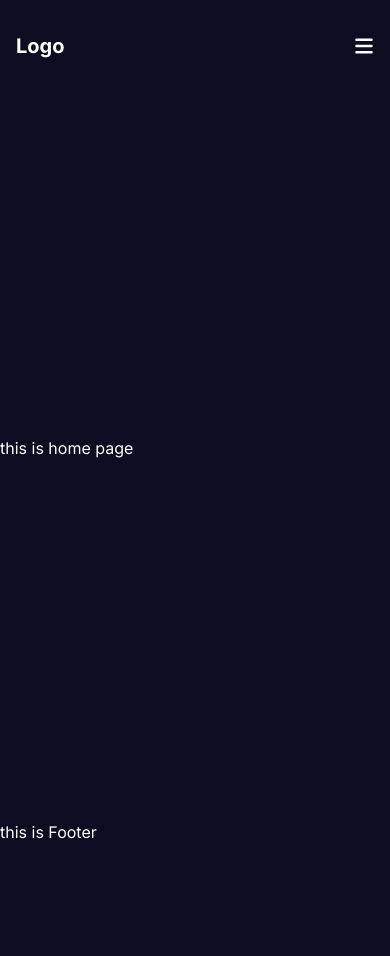
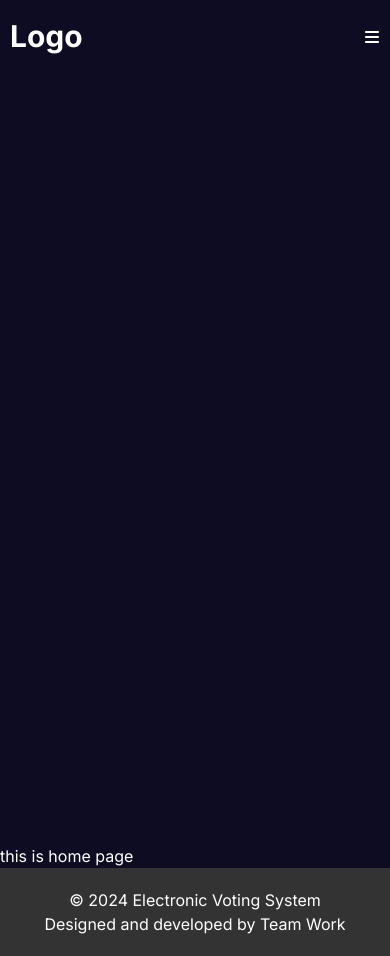
Before and after one commit to jsjunayet/teamwork-1, a Next.js app: page / in a window 390 px wide. Before the commit the page ends 844 px from the top, so only its background shows below. Built offline with nearby package versions, Linux system fonts and the light colour scheme.

Commit message:
added footer and navbar i compelete my work create by junayet

```diff
--- a/src/Component/Footer/Footer.js
+++ b/src/Component/Footer/Footer.js
@@ -1,10 +1,19 @@
+
+
+import React from 'react';
+import styles from './Footer.module.css';
 
 const Footer = () => {
-    return (
-        <div>
-            this is Footer
+  return (
+    <footer className={styles.footer}>
+      <div className={styles.footerContent}>
+        <div className={styles.footerRight}>
+          <p>&copy; 2024 Electronic Voting System</p>
+          <p>Designed and developed by Team Work</p>
         </div>
-    );
+      </div>
+    </footer>
+  );
 };
 
 export default Footer;
--- /dev/null
+++ b/src/Component/Footer/Footer.module.css
@@ -0,0 +1,25 @@
+
+.footer {
+    background-color: #333;
+    color: #fff;
+    padding: 20px;
+    text-align: center;
+  }
+
+  .footer-content {
+    display: flex;
+    flex-wrap: wrap;
+    justify-content: space-between;
+    align-items: center;
+  }
+
+ .footer-right {
+    flex-basis: 100%;
+    margin-bottom: 20px;
+  }
+
+  @media (min-width: 768px) {
+     .footer-right {
+      flex-basis: 30%;
+    }
+  }
--- a/src/Component/Navbar/Link/Link.module.css
+++ b/src/Component/Navbar/Link/Link.module.css
@@ -4,8 +4,6 @@
 }
 .menu{
     display: none;
-    cursor: pointer;
-    z-index: 100;
 }
 .mobileDevice{
     display: none;
@@ -20,8 +18,6 @@
         display: block;
         cursor: pointer;
         z-index: 100;
-        animation: sildIn 1.5 ease ;
-        font-size: 20px;
 
     }
     .mobileDevice{
@@ -30,24 +26,24 @@
         right: 0;
         height: calc(60vh - 10px);
         width: 100%;
-        background: #000;
+        background: black;
         display: flex;
         flex-direction: column;
         justify-content: center;
         align-items: center;
         gap: 15px;
         overflow: hidden;
-        animation: sildIn 1.5s ease;
-        z-index: -1;
+        animation: slideIn 1.5s ease;
     }
-    @keyframes sildIn {
+
+    @keyframes slideIn {
         from {
             transform: translateY(-100%);
         }
         to {
             transform: translateY(0);
         }
-
     }
 
+
 }
--- a/src/Component/Navbar/NavLink/Navlink.js
+++ b/src/Component/Navbar/NavLink/Navlink.js
@@ -6,6 +6,7 @@ import { usePathname } from 'next/navigation';
 
 const NavLink = ({item}) => {
     const pathName = usePathname()
+
     return (
         <div>
             <Link className={`${styles.conatiner} ${pathName === item.path && styles.active}`}  href={item.path}>{item.title}</Link>
--- a/src/Component/Navbar/Navbar.js
+++ b/src/Component/Navbar/Navbar.js
@@ -1,13 +1,13 @@
-import Link from 'next/link';
-import React from 'react';
+
 import Links from './Link/Links';
+import styles from './Navbar.module.css';
 
 const Navbar = () => {
+    return (
 
-    return (
-        <div className='flex justify-between items-center mt-4 p-4 md:p-0'>
+        <div className={styles.container}>
             <div>
-                <p className='font-bold text-xl z-50'>Logo</p>
+                <p className={styles.logo}>Logo</p>
             </div>
             <div>
                 <Links></Links>
--- /dev/null
+++ b/src/Component/Navbar/Navbar.module.css
@@ -0,0 +1,12 @@
+.container{
+    display: flex;
+    justify-content: space-between;
+    align-items: center;
+    margin-top: 4px;
+    padding: 10px;
+}
+.logo{
+    font-size: 30px;
+    font-weight: bold;
+    z-index: 100;
+}
--- a/src/app/layout.js
+++ b/src/app/layout.js
@@ -14,8 +14,10 @@ export default function RootLayout({ children }) {
   return (
     <html lang="en">
       <body className={inter.className}>
-        <div className='max-w-6xl mx-auto min-h-screen flex flex-col justify-between'>
+        <div className=''>
+          <div className='max-w-6xl mx-auto min-h-screen flex flex-col justify-between'>
           <Navbar></Navbar>
+          </div>
           {children}
           <Footer></Footer>
         </div>
```
